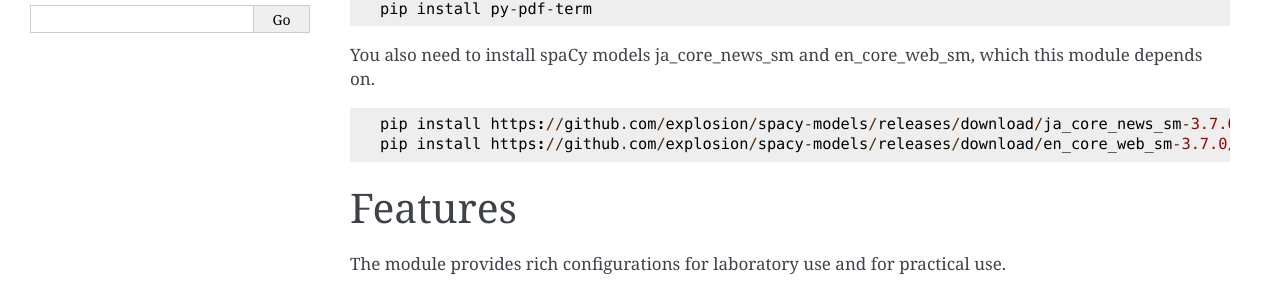
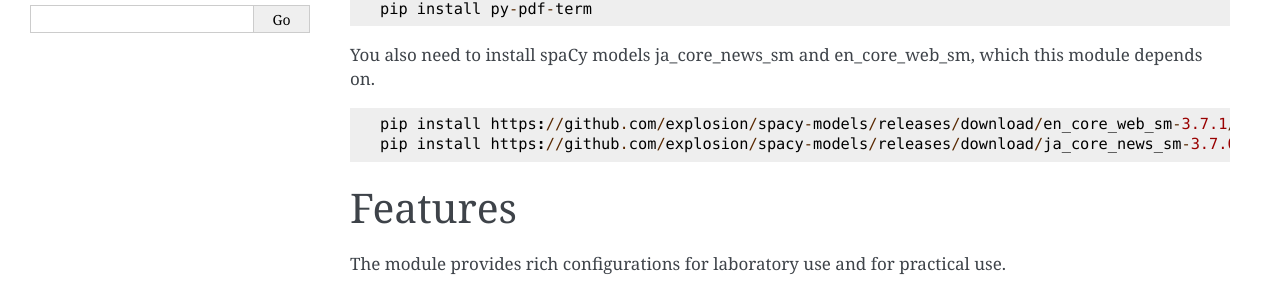
Before and after one commit to kumachan-mis/py-pdf-term, a Sphinx documentation site: the page built from docs/index.rst, in a window 1280 px wide and 900 px high, scrolled down 413 px. Shown: the part 145-452 px from the top of the window. Built offline with Sphinx 7.4.7, drawn with Linux system fonts in a browser that asks for light colours.

Commit message:
chore: update dependencies (#202)

```diff
--- a/docs/index.rst
+++ b/docs/index.rst
@@ -29,8 +29,8 @@
 
 .. code-block::
 
+    pip install https://github.com/explosion/spacy-models/releases/download/en_core_web_sm-3.7.1/en_core_web_sm-3.7.1.tar.gz
     pip install https://github.com/explosion/spacy-models/releases/download/ja_core_news_sm-3.7.0/ja_core_news_sm-3.7.0.tar.gz
-    pip install https://github.com/explosion/spacy-models/releases/download/en_core_web_sm-3.7.0/en_core_web_sm-3.7.0.tar.gz
 
 
 Features
--- a/pyproject.toml
+++ b/pyproject.toml
@@ -22,12 +22,12 @@
 pep8-naming = "^0.13.3"
 pre-commit = "^3.7.1"
 pytest-mock = "^3.14.0"
-pytest = "^8.2.0"
+pytest = "^8.2.1"
 pytest-cov = "^4.1.0"
 Sphinx = "^7.3.7"
 
 [tool.poetry.group.dev.dependencies.en_core_web_sm]
-url = "https://github.com/explosion/spacy-models/releases/download/en_core_web_sm-3.7.0/en_core_web_sm-3.7.0.tar.gz"
+url = "https://github.com/explosion/spacy-models/releases/download/en_core_web_sm-3.7.1/en_core_web_sm-3.7.1.tar.gz"
 
 [tool.poetry.group.dev.dependencies.ja_core_news_sm]
 url = "https://github.com/explosion/spacy-models/releases/download/ja_core_news_sm-3.7.0/ja_core_news_sm-3.7.0.tar.gz"
```
Also changed, not shown: README.md (+1 -1 lines), 1 other file.
